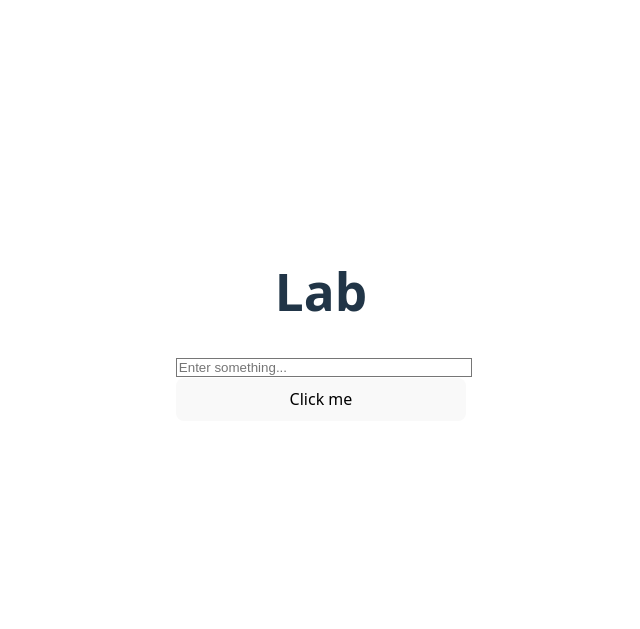
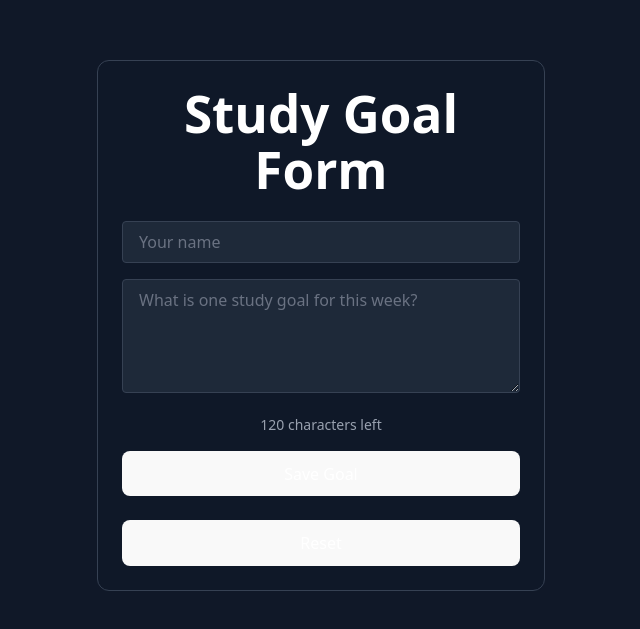
Before and after one commit to andreisugu/mySveltePlayground, a Svelte app: page / in a window 1280 px wide. Shown: the part 107-736 px from the top of the page, without its empty margins (319-959 px from the left). Built offline with nearby package versions, Linux system fonts and the light colour scheme.

Commit message:
feat: enhance README and implement Study Goal form with validation and reset functionality

```diff
--- a/package.json
+++ b/package.json
@@ -11,6 +11,7 @@
   },
   "devDependencies": {
     "@sveltejs/vite-plugin-svelte": "^6.2.1",
+    "@tailwindcss/vite": "^4.2.1",
     "autoprefixer": "^10.4.24",
     "gh-pages": "^6.1.1",
     "postcss": "^8.5.6",
--- a/src/App.svelte
+++ b/src/App.svelte
@@ -1,34 +1,87 @@
 <script>
-  let inputValue = '';
-  let clicked = false;
+  let name = '';
+  let goal = '';
+  let submitted = false;
+  let error = '';
+  const maxChars = 120;
 
-  function handleClick() {
-    clicked = true;
+  $: remaining = maxChars - goal.length;
+  $: tooLong = remaining < 0;
+
+  function handleSubmit(event) {
+    event.preventDefault();
+
+    if (!name.trim() || !goal.trim()) {
+      error = 'Please fill in both fields.';
+      submitted = false;
+      return;
+    }
+
+    if (tooLong) {
+      error = `Goal is too long by ${Math.abs(remaining)} character(s).`;
+      submitted = false;
+      return;
+    }
+
+    error = '';
+    submitted = true;
+  }
+
+  function resetForm() {
+    name = '';
+    goal = '';
+    error = '';
+    submitted = false;
   }
 </script>
 
 <main class="min-h-screen flex items-center justify-center p-4">
-  <div class="space-y-6 w-full max-w-md">
-    <h1 class="text-4xl font-bold text-center">Lab</h1>
+  <div class="space-y-6 w-full max-w-md bg-gray-900/60 border border-gray-700 rounded-xl p-6">
+    <h1 class="text-3xl font-bold text-center">Study Goal Form</h1>
 
-    <div class="space-y-4">
+    <form class="space-y-4" on:submit={handleSubmit}>
       <input
         type="text"
-        placeholder="Enter something..."
-        bind:value={inputValue}
+        placeholder="Your name"
+        bind:value={name}
         class="w-full px-4 py-2 bg-gray-800 border border-gray-700 rounded text-white placeholder-gray-500 focus:outline-none focus:border-blue-500"
       />
 
+      <textarea
+        rows="4"
+        placeholder="What is one study goal for this week?"
+        bind:value={goal}
+        class="w-full px-4 py-2 bg-gray-800 border border-gray-700 rounded text-white placeholder-gray-500 focus:outline-none focus:border-blue-500"
+      ></textarea>
+
+      <p class={`text-sm ${tooLong ? 'text-red-400' : 'text-gray-400'}`}>
+        {tooLong ? `${Math.abs(remaining)} over the limit` : `${remaining} characters left`}
+      </p>
+
       <button
-        on:click={handleClick}
+        type="submit"
         class="w-full px-4 py-2 bg-blue-600 hover:bg-blue-700 rounded font-semibold transition"
       >
-        Click me
+        Save Goal
       </button>
-    </div>
+    </form>
 
-    {#if clicked}
-      <p class="text-center text-gray-300">You said: <span class="text-blue-400">{inputValue || '(nothing)'}</span></p>
+    <button
+      on:click={resetForm}
+      class="w-full px-4 py-2 bg-gray-700 hover:bg-gray-600 rounded font-semibold transition"
+    >
+      Reset
+    </button>
+
+    {#if error}
+      <p class="text-center text-red-400">{error}</p>
+    {/if}
+
+    {#if submitted}
+      <div class="text-left text-gray-300 bg-gray-800/80 border border-gray-700 rounded p-4 space-y-2">
+        <p><span class="text-blue-400 font-semibold">Name:</span> {name}</p>
+        <p><span class="text-blue-400 font-semibold">Goal:</span> {goal}</p>
+      </div>
     {/if}
   </div>
 </main>
--- a/src/app.css
+++ b/src/app.css
@@ -1,6 +1,4 @@
-@tailwind base;
-@tailwind components;
-@tailwind utilities;
+@import "tailwindcss";
 :root {
   font-family: system-ui, Avenir, Helvetica, Arial, sans-serif;
   line-height: 1.5;
--- a/vite.config.js
+++ b/vite.config.js
@@ -1,8 +1,9 @@
 import { defineConfig } from 'vite'
 import { svelte } from '@sveltejs/vite-plugin-svelte'
+import tailwindcss from '@tailwindcss/vite'
 
 // https://vite.dev/config/
 export default defineConfig({
-  plugins: [svelte()],
+  plugins: [tailwindcss(), svelte()],
   base: '/mySveltePlayground/',
 })
```
Also changed, not shown: 2 other files (tests, documents, lock files or other folders).
